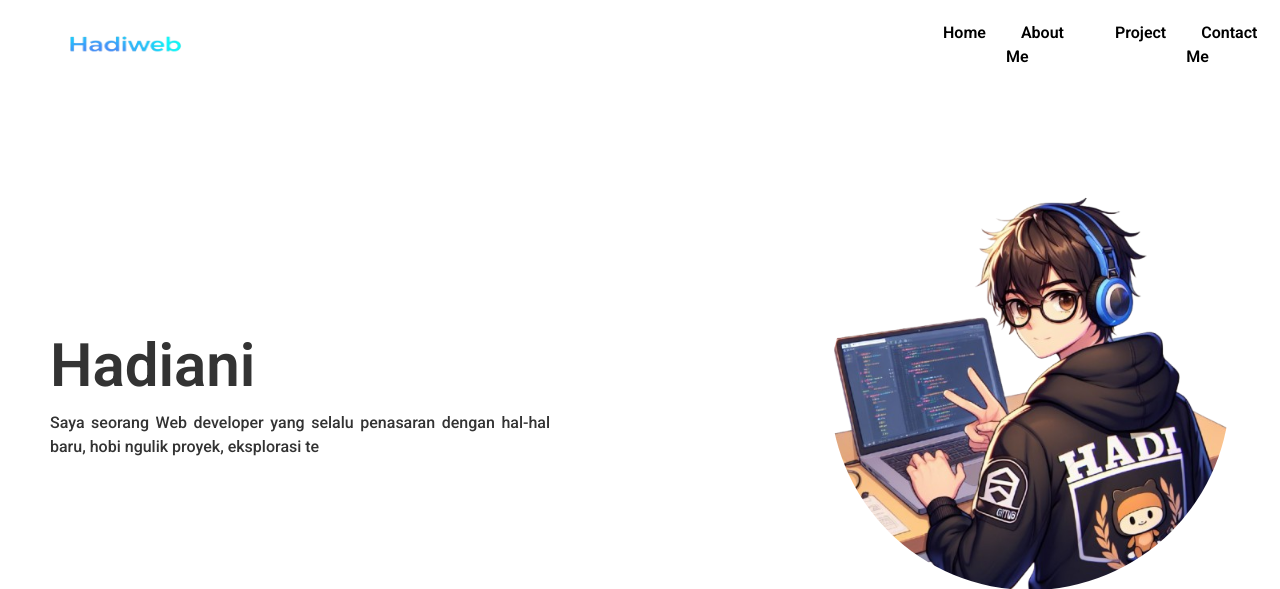
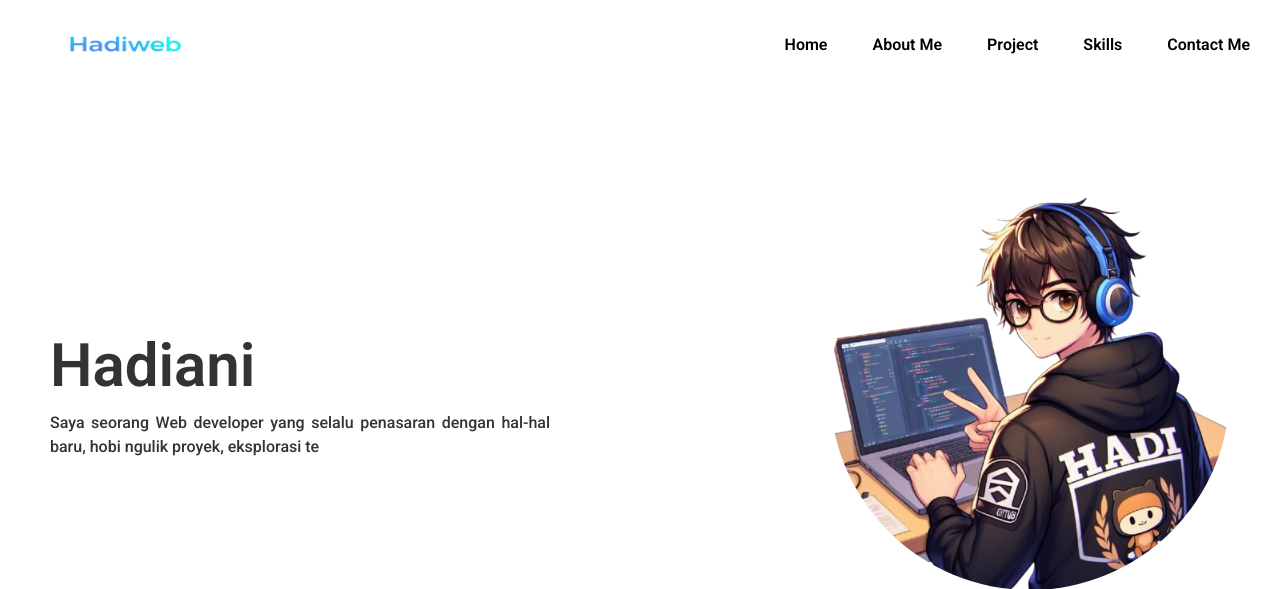
Before and after one commit to lahadiyani/Hadiweb-portfolio, a Flask app: page / in a window 1280 px wide. Shown: the top 589 px of the page. Run offline with Flask 3, Linux system fonts and the light colour scheme; data that the repository does not hold is empty.

Commit message:
update navigation bar

```diff
--- a/app/static/css/style.css
+++ b/app/static/css/style.css
@@ -105,48 +105,44 @@ body {
 
 .navigation-container {
     display: flex;
-    justify-content: center;
-    align-items: center;
+    justify-content: flex-end; /* Ganti margin-left */
     width: 100%;
-    margin-left: 60%;
+    padding: 0 20px; /* Tambahkan padding samping */
 }
 
 .navigation-bar {
     display: flex;
-    justify-content: center;
-    align-items: center;
+    gap: 45px; /* Perbesar jarak menu */
     list-style: none;
-    gap: 20px; /* Jarak antar item */
     padding: 10px;
     margin: 0;
-}
-
-.navigation {
-    position: relative; /* Ubah dari absolute */
+    position: relative; /* Untuk efek underline */
 }
 
 .link-bar {
     text-decoration: none;
     color: black;
-    padding: 10px 15px;
+    padding: 15px 0; /* Ubah padding vertikal saja */
     font-weight: 600;
-    transition: all 0.3s ease-in-out;
+    position: relative; /* Tambahkan ini */
+    display: inline-block;
 }
 
 .link-bar::after {
     content: '';
     position: absolute;
-    bottom: 0;
+    bottom: 11px;
     left: 0;
     width: 100%;
     height: 4px;
+    border-radius: 5px;
     background-color: #1E201E;
     transform: scaleX(0);
     transition: 1.5s;
 }
 
 .link-bar:hover::after {
-    transform: scaleX(0.8);
+    transform: scaleX(1);
 }
 
 .content-container {
--- a/app/template/base.html
+++ b/app/template/base.html
@@ -23,6 +23,9 @@
                     </li>
                     <li class="navigation">
                         <a href="#project-container" class="link-bar" aria-label="This My Project">Project</a>
+                    </li>
+                    <li class="navigation">
+                        <a href="#skill-container" class="link-bar" aria-label="This My Skill">Skills</a>
                     </li>
                     <li class="navigation">
                         <a href="#contact-container" class="link-bar" aria-label="This My Contact">Contact Me</a>
```
